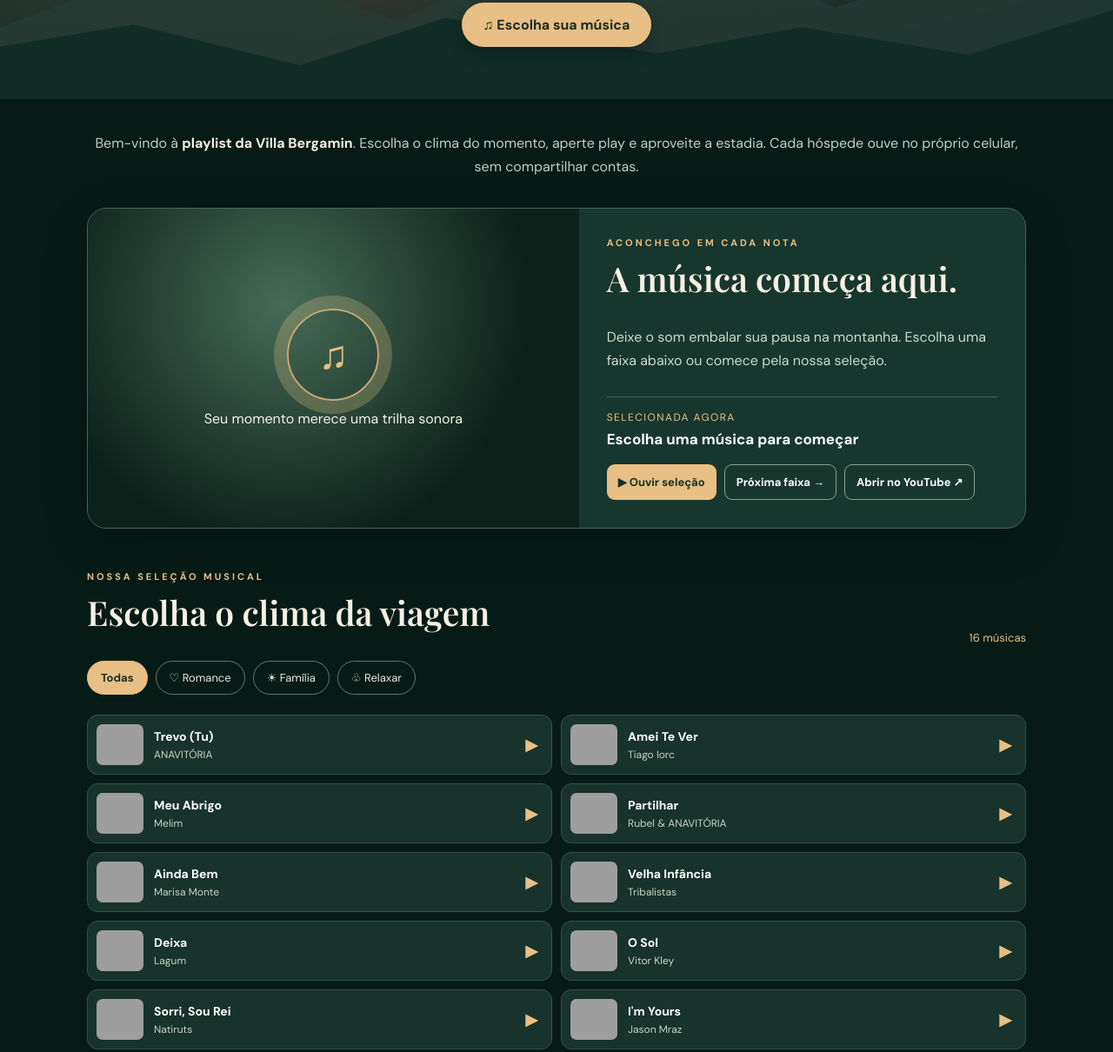
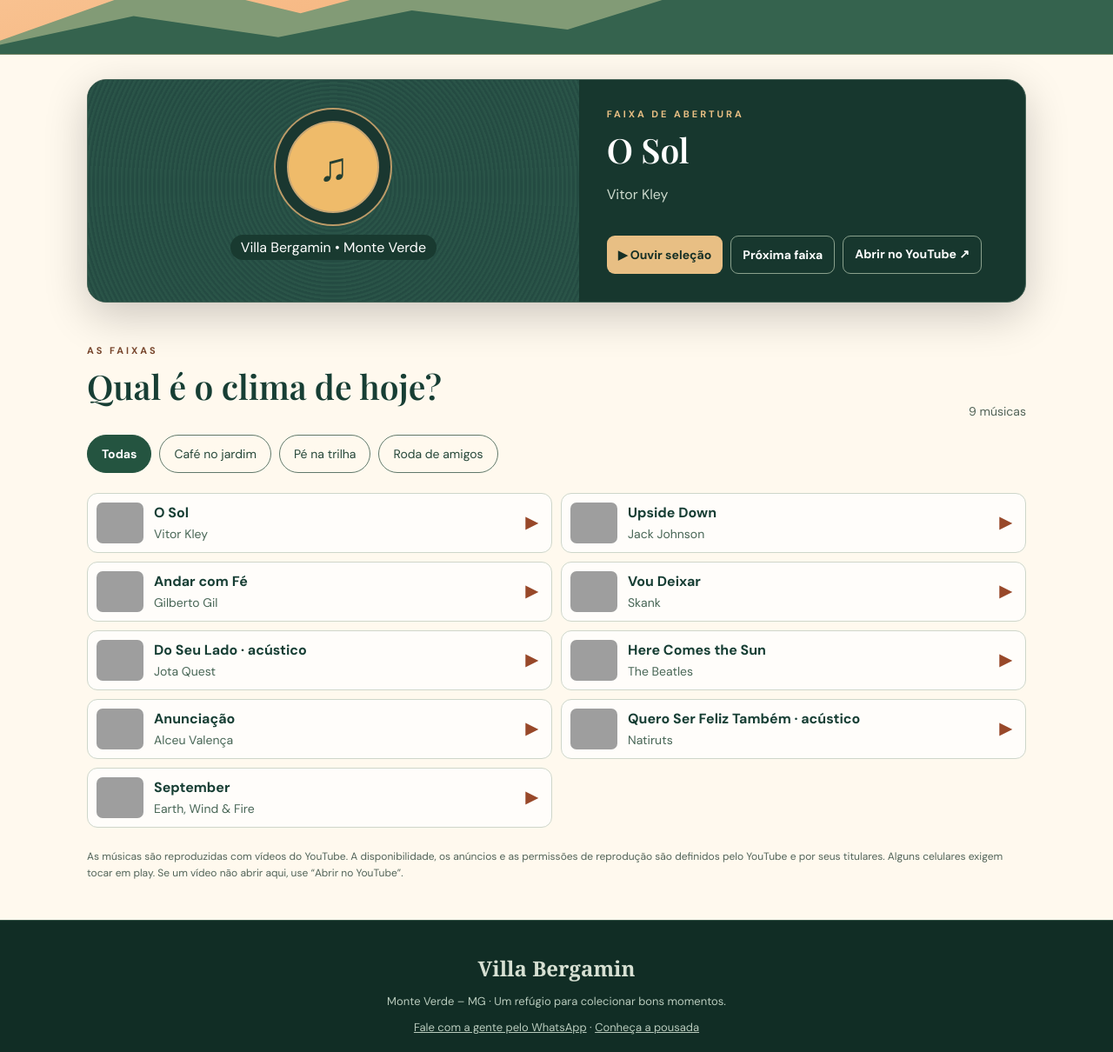
Before and after one commit to altituderetro-cloud/codex, a plain HTML site: page villa-bergamin/musicas/index.html in a window 1280 px wide. Shown: the part 418-1628 px from the top of the page at 87% size. Drawn offline with nearby package versions, Linux system fonts and the light colour scheme; grey boxes are pictures that could not be loaded.

Commit message:
Renova a trilha sonora da Villa Bergamin no endereço da placa

```diff
--- a/villa-bergamin/musicas/index.html
+++ b/villa-bergamin/musicas/index.html
@@ -26,19 +26,82 @@ main{width:min(1080px,calc(100% - 32px));margin:0 auto}.intro{text-align:center;
 .grid{display:grid;grid-template-columns:1fr 1fr;gap:10px}.song{border:1px solid #355246;background:#17332b;color:#fff;text-align:left;display:flex;align-items:center;gap:12px;padding:10px;border-radius:12px;min-height:68px;transition:background .15s}.song:hover,.song[aria-current=true]{background:#295244}.song img{width:54px;height:47px;object-fit:cover;border-radius:7px}.song span{min-width:0;flex:1}.song strong{display:block;font-size:14px;line-height:1.3}.song small{display:block;color:#cad4c7;margin-top:4px;font-size:12px}.song b{font-size:18px;color:var(--gold);padding:0 6px}
 .note{color:#bbccbf;font-size:12px;line-height:1.6;margin:24px 0 44px}footer{text-align:center;border-top:1px solid #345447;background:#112d25;padding:38px 20px;color:#d7e0d3}footer strong{font-family:Georgia,serif;font-size:24px}footer p{font-size:13px;color:#b9cbbd}
 @media(max-width:680px){header{padding:16px}.wordmark{font-size:14px}.seal{height:42px;width:42px}.nav{font-size:11px}.hero{min-height:360px;padding:50px 17px}.panel{grid-template-columns:1fr}.screen,.screen iframe{min-height:220px}.player-info{padding:25px}.grid{grid-template-columns:1fr}.sectiontop{margin-top:40px}.song{min-height:70px}}
+
+body{background:#fff9ee;color:#173e34}
+.hero{background:radial-gradient(circle at 82% 29%,#ffdc82 0 7%,transparent 7.2%),linear-gradient(165deg,#fcdab0,#f6b47e 70%,#f5d39e);text-align:left;justify-content:flex-start;padding:50px max(7vw,22px) 100px;min-height:320px;color:#203e32}
+.hero:before{background:#829b76;height:67%;clip-path:polygon(0 94%,15% 68%,27% 82%,47% 56%,56% 65%,71% 23%,81% 48%,93% 21%,100% 32%,100% 100%,0 100%)}
+.hero:after{background:#35634e;height:56%;clip-path:polygon(0 95%,12% 80%,25% 91%,37% 77%,51% 87%,67% 58%,78% 68%,93% 31%,100% 45%,100% 100%,0 100%)}
+.hero .eyebrow,.sectiontop .eyebrow{color:#77452c}.hero p{color:#263d31;max-width:32em;margin:0 0 20px}.cta{background:#193f32;color:white;box-shadow:none}.panel{margin-top:28px;color:white}.screen{background:repeating-radial-gradient(circle at 50% 48%,#244b42 0 2px,#2a5448 3px 5px);min-height:225px}.disc{background:#efbb6a;color:#233f32;box-shadow:0 0 0 13px #1a3730,0 0 0 15px #bc9b68}.placeholder span{background:#193a30;border-radius:20px;padding:4px 12px;margin-top:15px}.count,.note{color:#526459}.chip{color:#264739;padding:12px 16px}.chip[aria-pressed=true]{background:#245440;color:white;border-color:#245440}.song{background:#fffdfa;color:#173e34;border-color:#ced6ca}.song:hover,.song[aria-current=true]{background:#e2eddb}.song b{color:#984829}.song small{color:#486656;font-size:14px}.song strong{font-size:16px}.control,.chip,.count{font-size:14px}.control{min-height:44px}.player-info p{margin-top:0}.song:focus-visible,button:focus-visible,a:focus-visible{outline:3px solid #dd8d20;outline-offset:3px}
+@media(max-width:680px){.hero{padding:32px 20px 75px;min-height:310px}.hero p{max-width:26em}.screen{min-height:145px}.disc{width:62px;height:62px;font-size:32px}.panel{margin-top:16px}.filters{gap:7px}.chip{padding:10px 12px;min-height:44px}.sectiontop{align-items:center}.count{white-space:nowrap}}
+@media(prefers-reduced-motion:reduce){html{scroll-behavior:auto}}
 </style>
 </head><body>
 <header><div class="logo"><div class="seal">VB</div><div><div class="wordmark">VILLA BERGAMIN</div><div class="sub">MONTE VERDE • MINAS GERAIS</div></div></div><a class="nav" href="https://www.villabergamin.com.br" target="_blank" rel="noopener">Nossa pousada ↗</a></header>
-<section class="hero"><div><div class="eyebrow">Uma seleção feita com carinho</div><h1>Trilha Sonora<br>da Montanha</h1><p>Um pouco de romance, boas energias e tranquilidade para acompanhar seus melhores momentos em Monte Verde.</p><a class="cta" href="#ouvir">♫ Escolha sua música</a></div></section>
-<main><div class="intro">Bem-vindo à <strong>playlist da Villa Bergamin</strong>. Escolha o clima do momento, aperte play e aproveite a estadia. Cada hóspede ouve no próprio celular, sem compartilhar contas.</div>
-<section class="panel" id="ouvir" aria-label="Reprodutor"><div id="screen" class="screen"><div class="placeholder"><div class="disc">♫</div><span>Seu momento merece uma trilha sonora</span></div></div><div class="player-info"><div class="eyebrow">Aconchego em cada nota</div><h2>A música começa aqui.</h2><p>Deixe o som embalar sua pausa na montanha. Escolha uma faixa abaixo ou comece pela nossa seleção.</p><div class="playing">SELECIONADA AGORA<strong id="now">Escolha uma música para começar</strong></div><div class="controls"><button type="button" class="control" id="start">▶ Ouvir seleção</button><button type="button" class="control outline" id="next" disabled>Próxima faixa →</button><a href="https://www.youtube.com/" target="_blank" rel="noopener" id="open" class="control outline">Abrir no YouTube ↗</a></div></div></section>
-<section aria-label="Lista de músicas"><div class="sectiontop"><div><div class="eyebrow">Nossa seleção musical</div><h2>Escolha o clima da viagem</h2></div><div id="count" class="count">16 músicas</div></div><div class="filters" role="group" aria-label="Filtrar músicas"><button class="chip" data-filter="todas" aria-pressed="true">Todas</button><button class="chip" data-filter="romance" aria-pressed="false">♡ Romance</button><button class="chip" data-filter="familia" aria-pressed="false">☀ Família</button><button class="chip" data-filter="montanha" aria-pressed="false">♧ Relaxar</button></div><div class="grid" id="songs"></div><p class="note">As músicas são reproduzidas com vídeos do YouTube. A disponibilidade, os anúncios e as permissões de reprodução são definidos pelo YouTube e por seus titulares. Alguns celulares exigem tocar em play. Se um vídeo não abrir aqui, use “Abrir no YouTube”.</p></section></main>
+<section class="hero"><div class="cover"><div class="eyebrow">Trilha sonora da montanha</div><h1>O som da Villa</h1><p>Do café no jardim à roda de amigos, um pouco de balanço brasileiro e refrões para cantar junto em Monte Verde.</p><button class="cta" id="heroPlay" type="button">▶ Ouvir a seleção</button></div></section>
+<main><section class="panel" id="ouvir" aria-label="Reprodutor"><div id="screen" class="screen"><div class="placeholder"><div class="disc">♫</div><span>Villa Bergamin • Monte Verde</span></div></div><div class="player-info"><div class="eyebrow" id="status">Faixa de abertura</div><h2 id="now" aria-live="polite">O Sol</h2><p id="artist">Vitor Kley</p><div class="controls"><button type="button" class="control" id="start">▶ Ouvir seleção</button><button type="button" class="control outline" id="next" disabled>Próxima faixa</button><a href="https://www.youtube.com/watch?v=YVJijQIualA" target="_blank" rel="noopener" id="open" class="control outline">Abrir no YouTube ↗</a></div></div></section>
+<section aria-label="Lista de músicas"><div class="sectiontop"><div><div class="eyebrow">As faixas</div><h2>Qual é o clima de hoje?</h2></div><div id="count" class="count">9 músicas</div></div><div class="filters" role="group" aria-label="Filtrar músicas"><button class="chip" data-filter="todas" aria-pressed="true">Todas</button><button class="chip" data-filter="jardim" aria-pressed="false">Café no jardim</button><button class="chip" data-filter="trilha" aria-pressed="false">Pé na trilha</button><button class="chip" data-filter="roda" aria-pressed="false">Roda de amigos</button></div><div class="grid" id="songs"></div><p class="note">As músicas são reproduzidas com vídeos do YouTube. A disponibilidade, os anúncios e as permissões de reprodução são definidos pelo YouTube e por seus titulares. Alguns celulares exigem tocar em play. Se um vídeo não abrir aqui, use “Abrir no YouTube”.</p></section></main>
 <footer><strong>Villa Bergamin</strong><p>Monte Verde – MG · Um refúgio para colecionar bons momentos.</p><p><a href="https://wa.me/5535992703936" target="_blank" rel="noopener">Fale com a gente pelo WhatsApp</a> · <a href="https://www.villabergamin.com.br/" target="_blank" rel="noopener">Conheça a pousada</a></p></footer>
 <script>
-const SONGS=[["F1yNwxLW1Cw","Trevo (Tu)","ANAVITÓRIA","romance familia montanha"],["W62-ZG9tPpI","Amei Te Ver","Tiago Iorc","romance montanha"],["9ni75h8q56A","Meu Abrigo","Melim","romance familia"],["WkLpoUiasZ8","Partilhar","Rubel & ANAVITÓRIA","romance montanha"],["t7M89YJAPhM","Ainda Bem","Marisa Monte","romance familia"],["dQjO0zo12Go","Velha Infância","Tribalistas","romance familia montanha"],["R7ukgO7RXnY","Deixa","Lagum","familia montanha"],["YVJijQIualA","O Sol","Vitor Kley","familia montanha"],["tRmtL8yxcSA","Sorri, Sou Rei","Natiruts","familia montanha"],["EkHTsc9PU2A","I'm Yours","Jason Mraz","romance familia montanha"],["seZMOTGCDag","Better Together","Jack Johnson","romance familia montanha"],["tO4dxvguQDk","Don't Know Why","Norah Jones","romance montanha"],["yKNxeF4KMsY","Yellow","Coldplay","romance montanha"],["2Vv-BfVoq4g","Perfect","Ed Sheeran","romance"],["LjhCEhWiKXk","Just the Way You Are","Bruno Mars","romance familia"],["rBrd_3VMC3c","What a Wonderful World","Louis Armstrong","familia montanha"]];
+const SONGS=[
+  [
+    "YVJijQIualA",
+    "O Sol",
+    "Vitor Kley",
+    "jardim"
+  ],
+  [
+    "dqUdI4AIDF0",
+    "Upside Down",
+    "Jack Johnson",
+    "jardim"
+  ],
+  [
+    "DK06zbkZ18w",
+    "Andar com Fé",
+    "Gilberto Gil",
+    "jardim"
+  ],
+  [
+    "j9tAJ3ZyLMY",
+    "Vou Deixar",
+    "Skank",
+    "trilha"
+  ],
+  [
+    "A1jsIctNgKQ",
+    "Do Seu Lado · acústico",
+    "Jota Quest",
+    "trilha"
+  ],
+  [
+    "xUNqsfFUwhY",
+    "Here Comes the Sun",
+    "The Beatles",
+    "trilha"
+  ],
+  [
+    "OR74idpsweg",
+    "Anunciação",
+    "Alceu Valença",
+    "roda"
+  ],
+  [
+    "i1Nm-MJ313w",
+    "Quero Ser Feliz Também · acústico",
+    "Natiruts",
+    "roda"
+  ],
+  [
+    "Gs069dndIYk",
+    "September",
+    "Earth, Wind & Fire",
+    "roda"
+  ]
+];
 const grid=document.querySelector('#songs'),filters=[...document.querySelectorAll('[data-filter]')],screen=document.querySelector('#screen'),now=document.querySelector('#now'),count=document.querySelector('#count'),next=document.querySelector('#next'),open=document.querySelector('#open');let filter='todas',current='';
 const filtered=()=>SONGS.filter(s=>filter==='todas'||s[3].split(' ').includes(filter));
 function render(){const items=filtered();count.textContent=items.length+' músicas';grid.replaceChildren(...items.map(s=>{let b=document.createElement('button');b.type='button';b.className='song';b.setAttribute('aria-current',String(s[0]===current));const img=document.createElement('img');img.src='https://img.youtube.com/vi/'+s[0]+'/mqdefault.jpg';img.alt='';img.loading='lazy';const span=document.createElement('span');const strong=document.createElement('strong');strong.textContent=s[1];const small=document.createElement('small');small.textContent=s[2];span.append(strong,small);const play=document.createElement('b');play.textContent='▶';b.append(img,span,play);b.addEventListener('click',()=>playSong(s[0]));return b}));}
-function playSong(id){const s=SONGS.find(x=>x[0]===id);if(!s)return;current=id;now.textContent=s[1]+' — '+s[2];open.href='https://www.youtube.com/watch?v='+encodeURIComponent(id);const iframe=document.createElement('iframe');iframe.src='https://www.youtube-nocookie.com/embed/'+encodeURIComponent(id)+'?autoplay=1&playsinline=1&rel=0';iframe.title='YouTube: '+s[1];iframe.allow='accelerometer; autoplay; encrypted-media; gyroscope; picture-in-picture; web-share';iframe.allowFullscreen=true;iframe.referrerPolicy='strict-origin-when-cross-origin';screen.replaceChildren(iframe);next.disabled=false;render();screen.scrollIntoView({behavior:'smooth',block:'center'});}
+function playSong(id){const s=SONGS.find(x=>x[0]===id);if(!s)return;current=id;now.textContent=s[1];document.querySelector('#artist').textContent=s[2];document.querySelector('#status').textContent='Faixa selecionada';open.href='https://www.youtube.com/watch?v='+encodeURIComponent(id);const iframe=document.createElement('iframe');iframe.src='https://www.youtube-nocookie.com/embed/'+encodeURIComponent(id)+'?autoplay=1&playsinline=1&rel=0';iframe.title='YouTube: '+s[1];iframe.allow='accelerometer; autoplay; encrypted-media; gyroscope; picture-in-picture; web-share';iframe.allowFullscreen=true;iframe.referrerPolicy='strict-origin-when-cross-origin';screen.replaceChildren(iframe);next.disabled=false;render();screen.scrollIntoView({behavior:window.matchMedia('(prefers-reduced-motion: reduce)').matches?'auto':'smooth',block:'center'});}
+document.querySelector('#heroPlay').addEventListener('click',()=>playSong(filtered()[0][0]));
 document.querySelector('#start').addEventListener('click',()=>playSong(filtered()[0][0]));next.addEventListener('click',()=>{let items=filtered(),i=items.findIndex(s=>s[0]===current);playSong(items[(i+1)%items.length][0])});filters.forEach(btn=>btn.addEventListener('click',()=>{filter=btn.dataset.filter;filters.forEach(x=>x.setAttribute('aria-pressed',String(x===btn)));render()}));render();
 </script></body></html>
```
